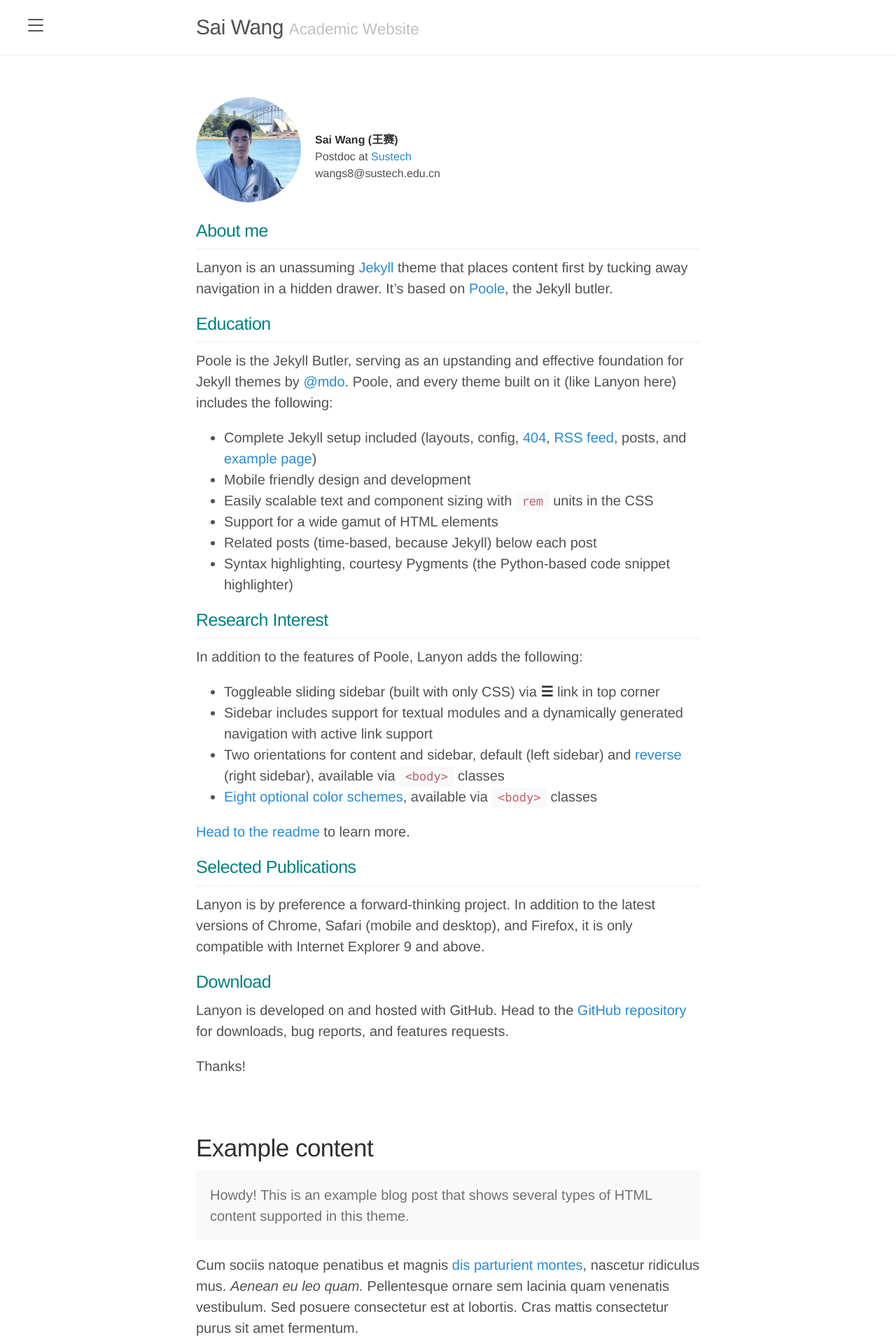
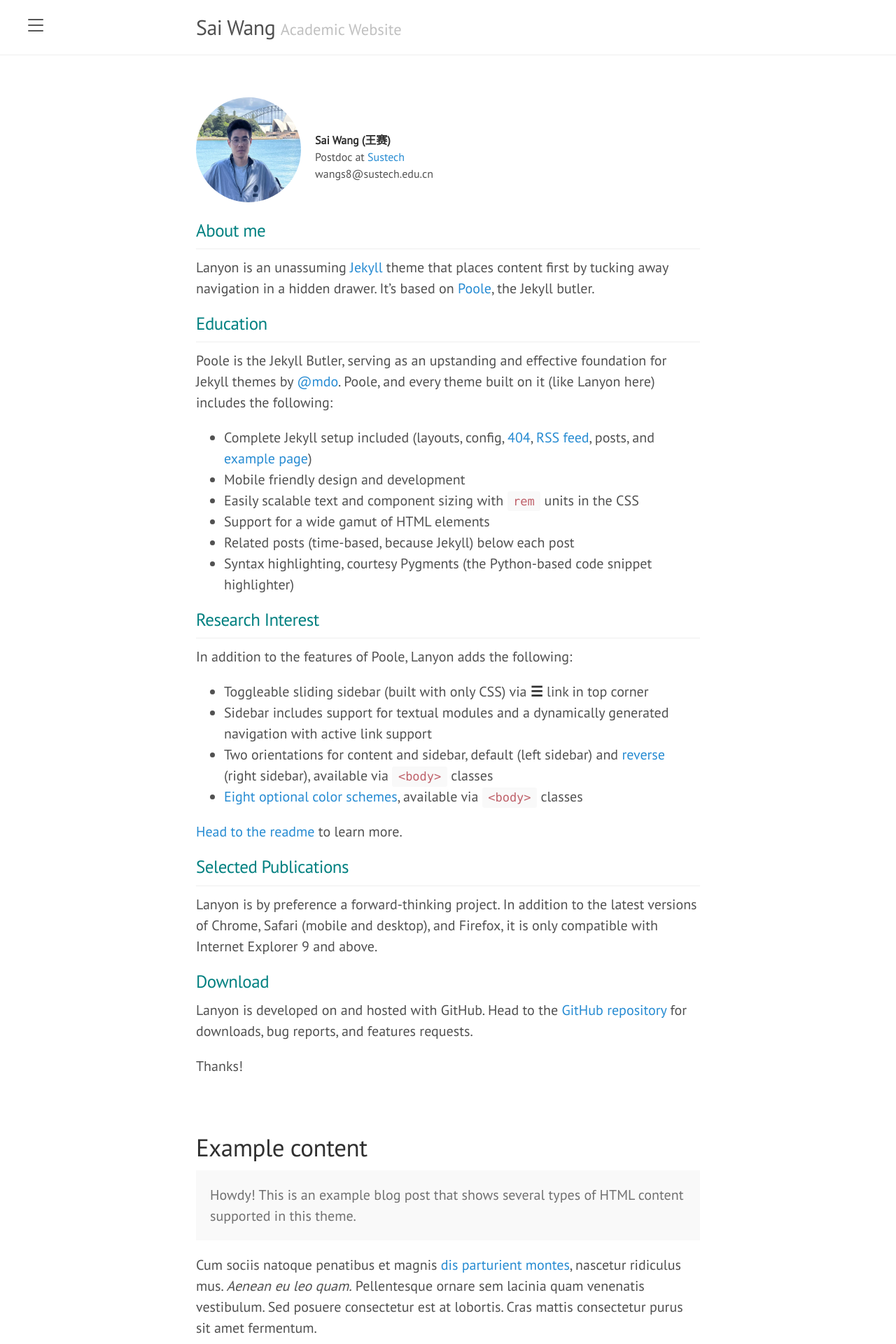
Before and after one commit to Alxendweb/alxendweb.github.io, a Jekyll site: the page built from index.html, in a window 1280 px wide. Shown: the top 1920 px of the page at 70% size. Built offline with Jekyll 4.4.1, drawn with Linux system fonts in a browser that asks for light colours; the list of posts is cut into pages by our own code.

Commit message:
Update lanyon.css

```diff
--- a/public/css/lanyon.css
+++ b/public/css/lanyon.css
@@ -41,11 +41,11 @@ body {
 }
 
 html {
-  font-family: "Helvetica", PT Sans, Arial, sans-serif;
+  font-family:  PT Sans, Arial, sans-serif;
 }
 
 h1, h2, h3, h4, h5, h6 {
-  font-family: "Helvetica", PT Sans, Arial, sans-serif;
+  font-family: PT Sans, Arial, sans-serif，"Helvetica", ;
   font-weight: 400;
   color: #008080;
   letter-spacing: -.025rem;
```
